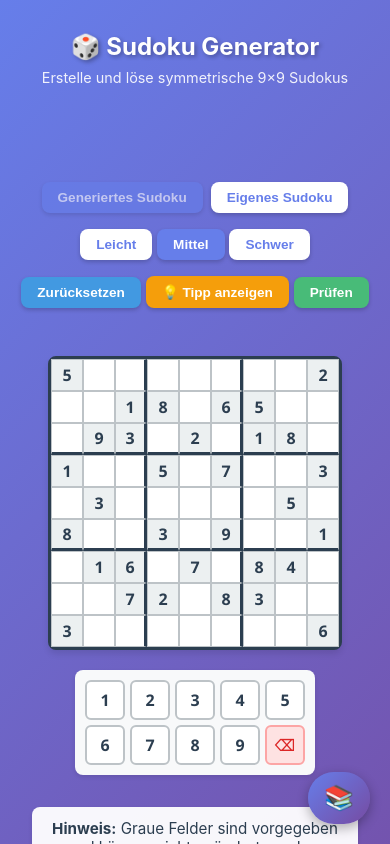
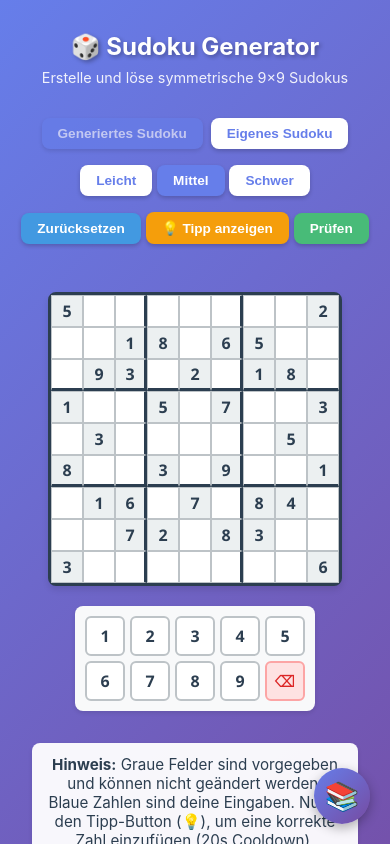
Before and after one commit to Noerdlich/sudoku-generator, a React (Create React App) app: page / in a window 390 px wide. Shown: the top 844 px of the page. Built offline with nearby package versions, Linux system fonts and the light colour scheme.

Commit message:
fix: improve mobile layout for message area and strategy guide toggle button

```diff
--- a/src/App.css
+++ b/src/App.css
@@ -64,17 +64,19 @@
 /* Mobile: Stack vertically */
 @media (max-width: 968px) {
   .message-area {
-    position: static;
-    transform: none;
-    width: 100%;
+    position: fixed;
+    top: 1rem;
+    left: 50%;
+    transform: translateX(-50%);
+    width: calc(100% - 2rem);
     max-width: 600px;
-    margin-bottom: 1rem;
+    margin: 0;
+    padding: 0 1rem;
     right: auto;
-    top: auto;
   }
 
   .App-main {
-    flex-direction: column-reverse; /* Message above game */
+    padding-top: 1rem;
   }
 }
 
--- a/src/components/StrategyGuide.css
+++ b/src/components/StrategyGuide.css
@@ -51,24 +51,30 @@
     transform: none;
     writing-mode: horizontal-tb;
     flex-direction: row;
-    padding: 12px 16px;
-    border-radius: 50px;
+    width: 56px;
+    height: 56px;
+    padding: 0;
+    border-radius: 50%;
     box-shadow: 0 4px 12px rgba(0, 0, 0, 0.3);
+    justify-content: center;
+    align-items: center;
   }
 
   .strategy-guide-toggle.open {
-    bottom: calc(80vh + 20px);
-    right: 20px;
-    left: auto;
+    /* Button bleibt an seiner Position, Panel legt sich darüber */
   }
 
   .strategy-guide-toggle:hover {
-    padding-left: 16px;
+    padding: 0;
     transform: scale(1.05);
   }
 
   .strategy-guide-toggle .text {
     display: none; /* Nur Icon auf Mobile */
+  }
+
+  .strategy-guide-toggle .icon {
+    font-size: 28px;
   }
 }
 
@@ -296,7 +302,7 @@
 /* Panel von unten auf Mobile */
 @media (max-width: 768px) {
   .strategy-guide-panel {
-    width: 100%;
+    width: 100vw;
     height: 80vh;
     max-height: 600px;
     left: 0;
@@ -304,6 +310,9 @@
     bottom: -80vh;
     border-radius: 16px 16px 0 0;
     transition: bottom 0.3s ease;
+    overflow-y: auto;
+    overflow-x: hidden;
+    box-sizing: border-box;
   }
 
   .strategy-guide-panel.open {
```
